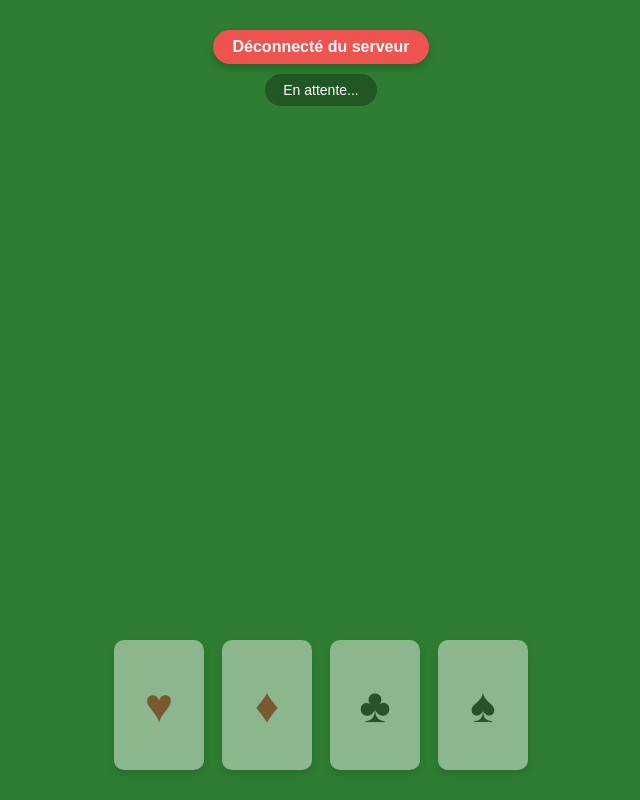
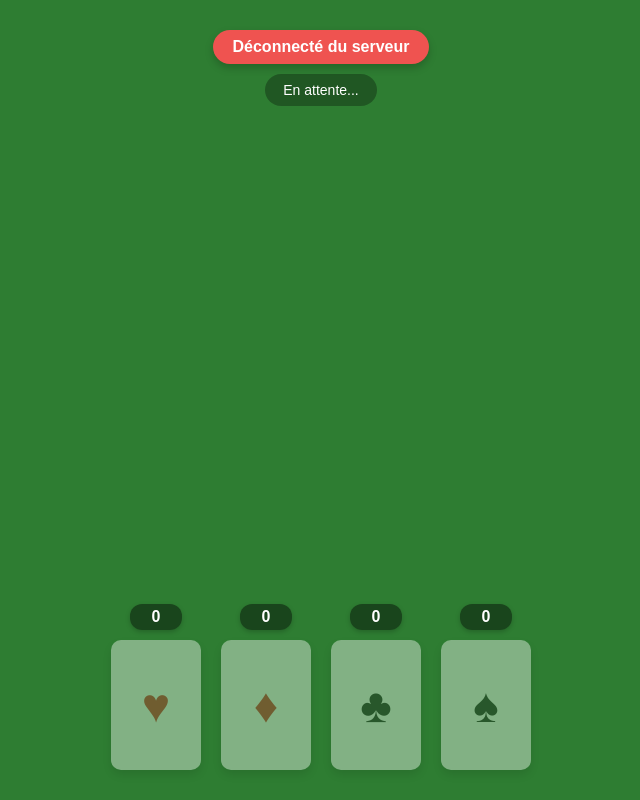
Before and after one commit to Rico-272/menteur_online, a plain HTML site: page templates/index.html in a window 1280 px wide. Shown: the whole page, without its empty margins (319-959 px from the left). Drawn offline with Linux system fonts and the light colour scheme.

Commit message:
Update index.html

```diff
--- a/templates/index.html
+++ b/templates/index.html
@@ -2,7 +2,7 @@
 <html lang="fr">
 <head>
   <meta charset="UTF-8">
-  <title>Duel Joueur 1 vs Joueur 2</title>
+  <title>Duel 64 Cartes</title>
   <style>
     body {
       background-color: #2e7d32;
@@ -17,7 +17,6 @@
       font-family: Arial, sans-serif;
     }
 
-    /* Écran de blocage pour le 3e visiteur et suivants */
     #ecran-bloque {
       display: none;
       position: fixed;
@@ -33,12 +32,8 @@
       box-sizing: border-box;
     }
 
-    #ecran-bloque h1 {
-      color: #ef5350;
-      margin-bottom: 10px;
-    }
+    #ecran-bloque h1 { color: #ef5350; margin-bottom: 10px; }
 
-    /* Bandeau d'information en haut */
     #en-tete {
       display: flex;
       flex-direction: column;
@@ -64,7 +59,6 @@
       font-size: 14px;
     }
 
-    /* Tapis central */
     #tapis-de-jeu {
       display: flex;
       justify-content: center;
@@ -117,12 +111,31 @@
       );
     }
 
-    /* Main du joueur */
+    /* Main du joueur avec compteurs au-dessus de chaque carte */
     #main-joueur {
       display: flex;
-      gap: 18px;
+      gap: 20px;
       justify-content: center;
       flex-wrap: wrap;
+    }
+
+    .emplacement-carte {
+      display: flex;
+      flex-direction: column;
+      align-items: center;
+      gap: 10px;
+    }
+
+    .compteur-carte {
+      background-color: rgba(0, 0, 0, 0.45);
+      color: #ffffff;
+      font-weight: bold;
+      font-size: 16px;
+      padding: 4px 14px;
+      border-radius: 12px;
+      min-width: 24px;
+      text-align: center;
+      box-shadow: 0 2px 5px rgba(0,0,0,0.2);
     }
 
     .bouton-carte {
@@ -146,7 +159,7 @@
     }
 
     .bouton-carte:disabled {
-      opacity: 0.45;
+      opacity: 0.4;
       cursor: not-allowed;
     }
 
@@ -158,20 +171,17 @@
 </head>
 <body>
 
-  <!-- Écran affiché uniquement à partir de la 3e personne -->
   <div id="ecran-bloque">
     <h1>Accès bloqué</h1>
     <p id="texte-blocage">La salle est pleine (2/2 joueurs connectés).</p>
     <p style="font-size: 14px; color: #aaa;">Veuillez patienter qu'un joueur quitte la partie puis rechargez la page.</p>
   </div>
 
-  <!-- En-tête de la partie -->
   <div id="en-tete">
     <div id="badge-role">Connexion au serveur...</div>
     <div id="info-action">En attente...</div>
   </div>
 
-  <!-- Tapis central -->
   <div id="tapis-de-jeu">
     <div id="carte-coeur" class="carte rouge"><div class="symbole"></div></div>
     <div id="carte-carreau" class="carte rouge"><div class="symbole"></div></div>
@@ -180,12 +190,27 @@
     <div id="carte-dos" class="carte"></div>
   </div>
 
-  <!-- Cartes cliquables -->
+  <!-- Cartes cliquables avec le nombre au-dessus de chacune -->
   <div id="main-joueur">
-    <button id="btn-coeur" class="bouton-carte rouge" onclick="envoyerChoix('coeur')" disabled>♥</button>
-    <button id="btn-carreau" class="bouton-carte rouge" onclick="envoyerChoix('carreau')" disabled>♦</button>
-    <button id="btn-trefle" class="bouton-carte noir" onclick="envoyerChoix('trefle')" disabled>♣</button>
-    <button id="btn-pique" class="bouton-carte noir" onclick="envoyerChoix('pique')" disabled>♠</button>
+    <div class="emplacement-carte">
+      <span id="compte-coeur" class="compteur-carte">0</span>
+      <button id="btn-coeur" class="bouton-carte rouge" onclick="envoyerChoix('coeur')" disabled>♥</button>
+    </div>
+
+    <div class="emplacement-carte">
+      <span id="compte-carreau" class="compteur-carte">0</span>
+      <button id="btn-carreau" class="bouton-carte rouge" onclick="envoyerChoix('carreau')" disabled>♦</button>
+    </div>
+
+    <div class="emplacement-carte">
+      <span id="compte-trefle" class="compteur-carte">0</span>
+      <button id="btn-trefle" class="bouton-carte noir" onclick="envoyerChoix('trefle')" disabled>♣</button>
+    </div>
+
+    <div class="emplacement-carte">
+      <span id="compte-pique" class="compteur-carte">0</span>
+      <button id="btn-pique" class="bouton-carte noir" onclick="envoyerChoix('pique')" disabled>♠</button>
+    </div>
   </div>
 
   <script>
@@ -194,44 +219,56 @@
 
     const badgeRole = document.getElementById("badge-role");
     const infoAction = document.getElementById("info-action");
-    const boutons = document.querySelectorAll(".bouton-carte");
+    let duelActif = false;
+    let maMain = { coeur: 0, carreau: 0, trefle: 0, pique: 0 };
 
-    function activerBoutons(actif) {
-      boutons.forEach(btn => btn.disabled = !actif);
+    function mettreAJourBoutons() {
+      const types = ["coeur", "carreau", "trefle", "pique"];
+      types.forEach(type => {
+        const nb = maMain[type];
+        document.getElementById("compte-" + type).textContent = nb;
+        // Le bouton est actif uniquement si le duel est en cours ET qu'il reste au moins 1 carte
+        document.getElementById("btn-" + type).disabled = !(duelActif && nb > 0);
+      });
     }
 
     ws.onmessage = (event) => {
       const data = JSON.parse(event.data);
 
-      // 1. Salle pleine (3e joueur et suivants)
       if (data.type === "complet") {
         document.getElementById("texte-blocage").textContent = data.message;
         document.getElementById("ecran-bloque").style.display = "flex";
-        activerBoutons(false);
+        duelActif = false;
+        mettreAJourBoutons();
       }
 
-      // 2. Attribution du rôle (Joueur 1 ou Joueur 2)
       else if (data.type === "attribution") {
         badgeRole.textContent = (data.role === "J1") ? "Vous êtes le Joueur 1" : "Vous êtes le Joueur 2";
         afficherCarte(data.carte);
       }
 
-      // 3. Mise à jour du nombre de joueurs (1/2 ou 2/2)
+      else if (data.type === "maj_main") {
+        maMain = data.main;
+        mettreAJourBoutons();
+      }
+
       else if (data.type === "statut_salle") {
         if (data.nb_joueurs < 2) {
+          duelActif = false;
+          maMain = { coeur: 0, carreau: 0, trefle: 0, pique: 0 };
           infoAction.textContent = "En attente de l'autre joueur (1/2)...";
-          activerBoutons(false);
           afficherCarte("dos");
         } else {
-          infoAction.textContent = "Duel prêt (2/2) ! Posez une carte.";
-          activerBoutons(true);
+          duelActif = true;
+          infoAction.textContent = "Duel prêt (2/2) ! 32 cartes distribuées à chacun.";
         }
+        mettreAJourBoutons();
       }
 
-      // 4. Carte jouée pendant le duel
       else if (data.type === "carte") {
         afficherCarte(data.valeur);
-        infoAction.textContent = `Dernière carte posée par ${data.par}`;
+        const totalRestant = maMain.coeur + maMain.carreau + maMain.trefle + maMain.pique;
+        infoAction.textContent = `Carte posée par ${data.par} (Il vous reste ${totalRestant} cartes)`;
       }
     };
 
@@ -240,12 +277,13 @@
         badgeRole.textContent = "Déconnecté du serveur";
         badgeRole.style.backgroundColor = "#ef5350";
         badgeRole.style.color = "white";
-        activerBoutons(false);
+        duelActif = false;
+        mettreAJourBoutons();
       }
     };
 
     function envoyerChoix(nomCarte) {
-      if (ws.readyState === WebSocket.OPEN) {
+      if (ws.readyState === WebSocket.OPEN && duelActif && maMain[nomCarte] > 0) {
         ws.send(JSON.stringify({ action: "jouer_carte", valeur: nomCarte }));
       }
     }
```
